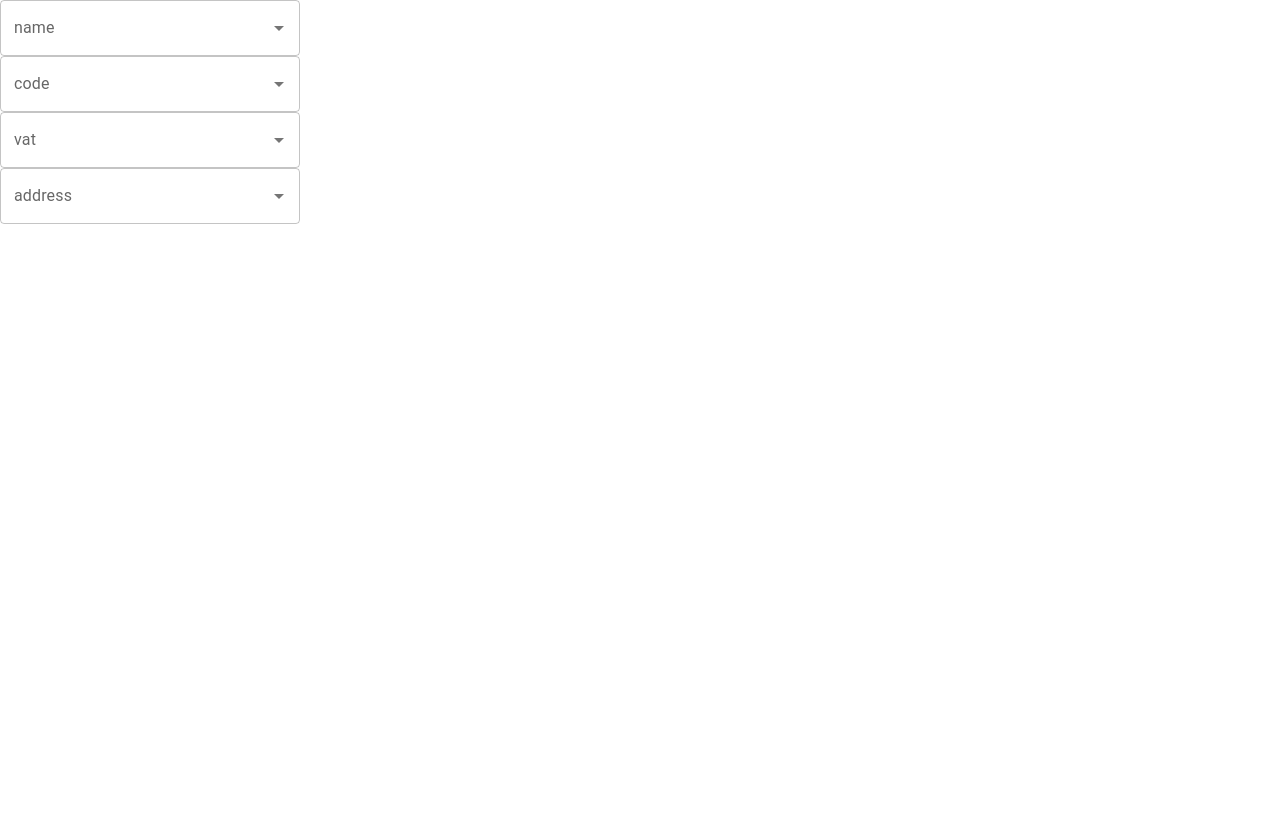
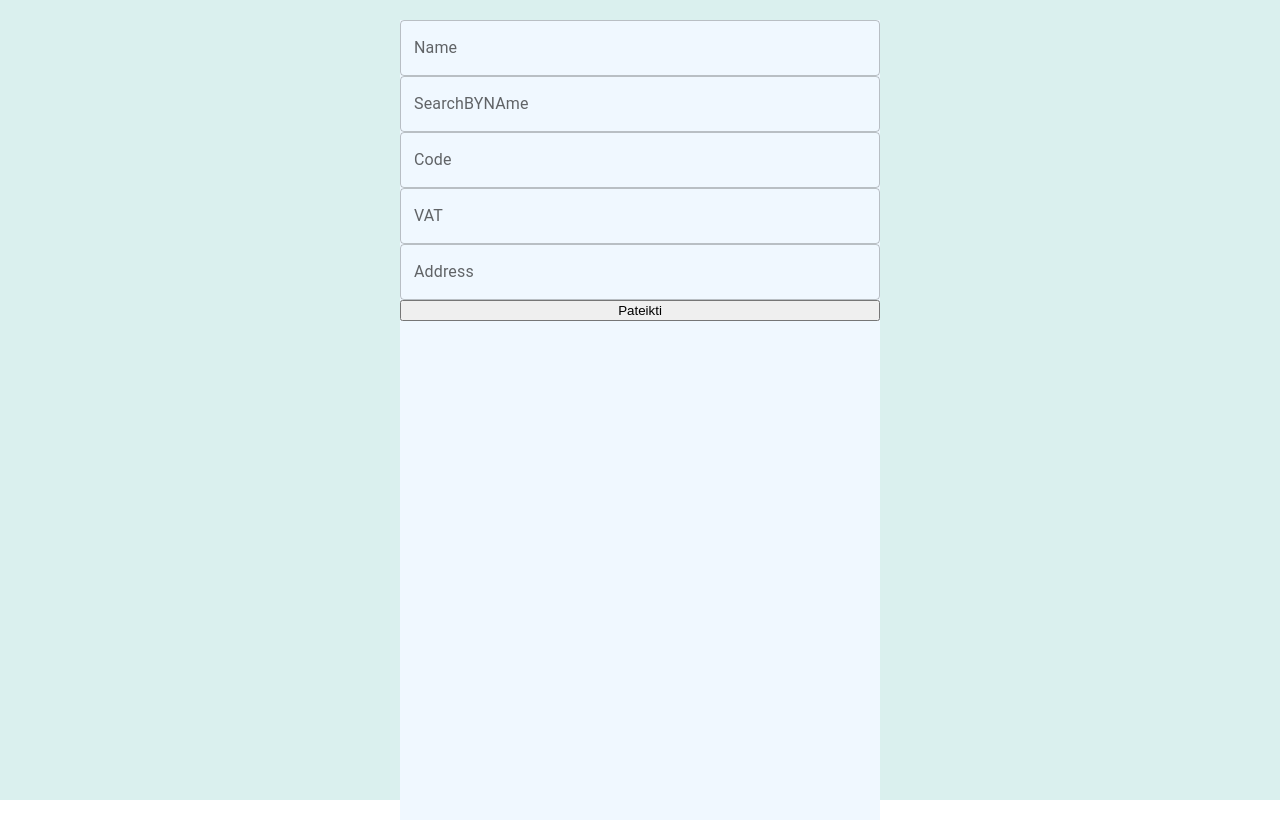
Before and after one commit to EdvinasLi/autocomplete, a React (Create React App) app: page /home in a window 1280 px wide. Built offline with nearby package versions, Linux system fonts and the light colour scheme.

Commit message:
Send info about client ready

```diff
--- a/src/App.js
+++ b/src/App.js
@@ -1,7 +1,7 @@
 
 import { BrowserRouter, Routes, Route } from 'react-router-dom'
 import axios from 'axios'
-import Homepage from './pages/Homepage'
+
 import HomepageTwo from './pages/HomepageTwo'
 import Login from './pages/Login'
 const App = () => {
@@ -14,7 +14,6 @@ const App = () => {
 
         <Routes>
 
-          <Route path="/hometwo" element={<Homepage />} />
           <Route path="/home" element={<HomepageTwo />} />
           <Route path="/" element={<Login />} />
 
--- a/src/components/Search.js
+++ b/src/components/Search.js
@@ -4,81 +4,68 @@ import Autocomplete from '@mui/material/Autocomplete';
 import { useEffect, useState } from 'react';
 import axios from 'axios';
 
-const Search = (props) => {
-    const [clients, setClients] = useState([])
-    const token = localStorage.getItem('Bearer_token')
-    const [data, setData] = useState([]);
-    const [param, setParam] = useState('')
-    const [selectedValue, setSelectedValue] = useState('awdawd');
-    const { fields, setFields } = props;
+const Search = () => {
 
 
 
-    async function fetchData(term) {
-        const response = await fetch(`https://invoice-api.c8.lt/api/v1/clients?name=${term}`, {
+    const token = localStorage.getItem('Bearer_token')
+    const [formData, setFormData] = useState({
+        name: '',
+        code: '',
+        vat: '',
+        address: ''
+    });
+    const [suggestions, setSuggestions] = useState([]);
+    useEffect(() => {
+        async function fetchData() {
+            const response = await fetch(`https://invoice-api.c8.lt/api/v1/clients?name=${formData.name}`, {
                 headers: {
                     'Authorization': `Bearer ${token}`
                 }
+
             });
-        const json = await response.json();
-        console.log(json);
-        setData(json);
+            const data = await response.json();
+            setSuggestions(Array.from(data))
+            console.log(data)
         }
-
-    // useEffect(() => {
-    //     setSelectedValue('Labas');
-    // }, []);
-
-    // useEffect(() => {
-    //     async function fetchData() {
-    //         const response = await fetch(`https://invoice-api.c8.lt/api/v1/clients?name=Client`, {
-    //             headers: {
-    //                 'Authorization': `Bearer ${token}`
-    //             }
-    //         });
-    //         const json = await response.json();
-    //         setData(json);
-
-    //     }
-    //     fetchData();
-    // }, []);
-
-    // if (!data) {
-    //     return <div>Loading...</div>;
-    // }
-
-    //console.log(data)
-
-    const onChange = (e) => {
-
-        // setParam(e.target.value);
-        // console.log(param)
-
-        if (e.target.value != '')
-            fetchData(e.target.value);
-
+        if (formData.name) {
+            fetchData();
         }
-
-    //console.log(param)
-
+    }, [formData.name]);
     return (
-
+        <form>
+            <TextField
+                label="Name"
+                value={formData.name}
+                onChange={(e) => setFormData({ ...formData, name: e.target.value })}
+            />
             <Autocomplete
+                freeSolo
+                options={suggestions}
                 getOptionLabel={(option) => option.name}
-            disablePortal
-            id="combo-box-demo"
-            options={data}
-            sx={{ width: 300 }}
-            onChange={(e, value) => setFields(value)}
-            // value={fields[props]}
-            renderInput={(params) =>
-
+                renderInput={(params) => <TextField {...params} label="SearchBYNAme" />}
+                onChange={(event, newValue) => {
+                    setFormData({ ...formData, name: newValue.name, code: newValue.code, vat: newValue.vat, address: newValue.address });
+                }}
+            />
             <TextField
-                    value={selectedValue}
-                    onChange={(event, newValue) => onChange(event)} label={props.label} {...params} />}
-
+                label="Code"
+                value={formData.code}
+                onChange={(e) => setFormData({ ...formData, code: e.target.value })}
             />
-    )
+            <TextField
+                label="VAT"
+                value={formData.vat}
+                onChange={(e) => setFormData({ ...formData, vat: e.target.value })}
+            />
+            <TextField
+                label="Address"
+                value={formData.address}
+                onChange={(e) => setFormData({ ...formData, address: e.target.value })}
+            />
+            <button>Pateikti</button>
+        </form>
+    );
 }
 
 export default Search
--- a/src/pages/Homepage.css
+++ b/src/pages/Homepage.css
@@ -1,7 +1,17 @@
-.formMain{
+
+.container1{
+    background-color: #DAF0EE;
+
+   height: 100vh;
     display: flex;
     justify-content: center;
-    align-items: center;
-    height: 100vh;
+}
+.container1 form{
+    display: flex;
+    flex-direction: column;
+    width: 30rem;
+    height: 100%;
+    background: aliceblue;
+    margin-top: 20px;
 
 }
--- a/src/pages/Homepage.js
+++ /dev/null
@@ -1,168 +0,0 @@
-// import React from 'react'
-// import './Homepage.css'
-// import { useState, useEffect } from 'react'
-// import axios from 'axios'
-// export default function Homepage() {
-
-//     const [clients, setClients] = useState([])
-
-//     const [value, setValue] = useState('')
-//     const token = localStorage.getItem('Bearer_token')
-//     const [result, setResult] = useState([])
-
-//     useEffect(() => {
-//         axios.get('https://invoice-api.c8.lt/api/v1/clients', {
-//             headers: {
-//                 'Authorization': `Bearer ${token}`
-//             }
-//         })
-//             .then(resp => setClients(resp.data))
-//             .catch(error => {
-//                 console.log(error)
-
-//             })
-//     }, [])
-
-//     const onChange = (e) => {
-
-//         setValue(e.target.value);
-//         // console.log(value)
-//     }
-
-//     const onSearch = (searchTerm, event) => {
-//         console.log(event)
-//         setValue(searchTerm)
-//         // console.log('search', searchTerm)
-//     }
-
-//     console.log(value)
-//     /*
-//     Suggestions
-//     */
-
-//     return (<><div className="currentClients">
-//         <ul>
-//             {clients.map((client, index) => <li key={index}>{client.code} </li>
-//             )}
-//         </ul>
-
-//     </div>
-//         <div className='formMain'>
-//             <form >
-//                 <div>
-//                     <label className="mb-1">Vardas:</label><br />
-//                     <input type="text" name="first_name" placeholder="Jūsų vardas" value={value} onChange={onChange} />
-
-//                     <div className="dropdown">
-//                                         {clients.filter(item => {
-//                                             const searchTerm = value.toLocaleLowerCase();
-//                                             const name = item.name.toLocaleLowerCase()
-//                                             console.log(item)
-
-//                                             return searchTerm && name.startsWith(searchTerm) && name !== searchTerm;
-
-//                                         })
-//                                             .map((item, index) => < div key={index} onClick={() => onSearch(item.name)}>
-//                                                 {item.name}</div>)}
-//                     </div>
-//                 </div>
-//                 <div>
-//                     <label className="mb-1">Pavardė:</label><br />
-//                     <input type="text" name="last_name" placeholder="Jūsų pavardė" value={value.code} />
-//                 </div>
-//                 <div >
-//                     <label className="mb-1">El. pašto adresas:</label><br />
-//                     <input type="text" name="company_name" placeholder="Įmonės pavadinimas" value={value.vat} />
-//                 </div>
-//                 <div >
-//                     <label className="mb-1">Slaptažodis:</label><br />
-//                     <input type="text" name="company_number" placeholder="Įmonės numeris" value={value.address} />
-//                 </div>
-
-//                 <button >Išrašyti SF</button>
-
-//             </form>
-
-//         </div >
-
-//     </>
-//     )
-// }
-import React from "react";
-import { useState, useEffect } from "react";
-import axios from "axios";
-export default function Homepage() {
-    const persons = [
-        { name: "Paulius", lastName: "Asd", code: "123", phone: "123456789" },
-        { name: "Kestas", lastName: "cvxc", code: "456", phone: "987654321" },
-        { name: "Edvis", lastName: "fghfgh", code: "789", phone: "123456789" },
-        { name: "Mykolas", lastName: "ghgf", code: "012", phone: "987654321" },
-        { name: "Janina", lastName: "ertretre", code: "345", phone: "123453246789" },
-    ];
-    const [search, setSearch] = useState("");
-    const [filteredPersons, setFilteredPersons] = useState([]);
-
-    const handleChange = (e) => {
-        setSearch(e.target.value);
-    };
-
-    const handleSubmit = (e) => {
-        e.preventDefault();
-        setFilteredPersons(
-            persons.filter((person) =>
-                person.name.toLowerCase().includes(search.toLowerCase())
-            )
-        );
-    };
-
-    const handleAutofill = (e) => {
-        setSearch(e.target.value);
-        setFilteredPersons(
-            persons.filter((person) =>
-                person.name.toLowerCase().includes(search.toLowerCase())
-            )
-        );
-    };
-
-    return (
-        <div>
-            <h1>Homepage</h1>
-            <form onSubmit={handleSubmit}>
-                <input
-                    type="text"
-                    placeholder="Search"
-                    value={search}
-                    onChange={handleChange}
-                />
-                <button type="submit">Search</button>
-
-            </form>
-            <ul>
-                {filteredPersons.map((person) => (
-                    <li key={person.code}>
-                        <input
-                            type="text"
-                            value={person.name}
-                            onChange={handleAutofill}
-                        ></input>
-                        <input
-                            type="text"
-                            value={person.lastName}
-                            onChange={handleAutofill}
-                        ></input>
-                        <input
-                            type="text"
-                            value={person.code}
-                            onChange={handleAutofill}
-                        ></input>
-                        <input
-                            type="text"
-                            value={person.phone}
-                            onChange={handleAutofill}
-                        ></input>
-                    </li>
-                ))}
-            </ul>
-        </div>
-    );
-}
--- a/src/pages/HomepageTwo.js
+++ b/src/pages/HomepageTwo.js
@@ -1,18 +1,17 @@
 import React, { useState } from 'react'
 import Search from '../components/Search'
+import './Homepage.css'
 const HomepageTwo = (props) => {
     const [fields, setFields] = useState();
 
+    const handleSubmit = (e) => {
+        e.preventDefault()
+        console.log(fields)
+    }
+
     return (
-        <div className='container'>
-
-            <Search label="name" fields={fields} setFields={setFields} />
-            <Search label="code" fields={fields} setFields={setFields} />
-            <Search label="vat" fields={fields} setFields={setFields} />
-            <Search label="address" fields={fields} setFields={setFields} />
-
-
-
+        <div className='container1'>
+            <Search />
 
 
 
```
Lines whose indentation alone changed are shown as unchanged.
